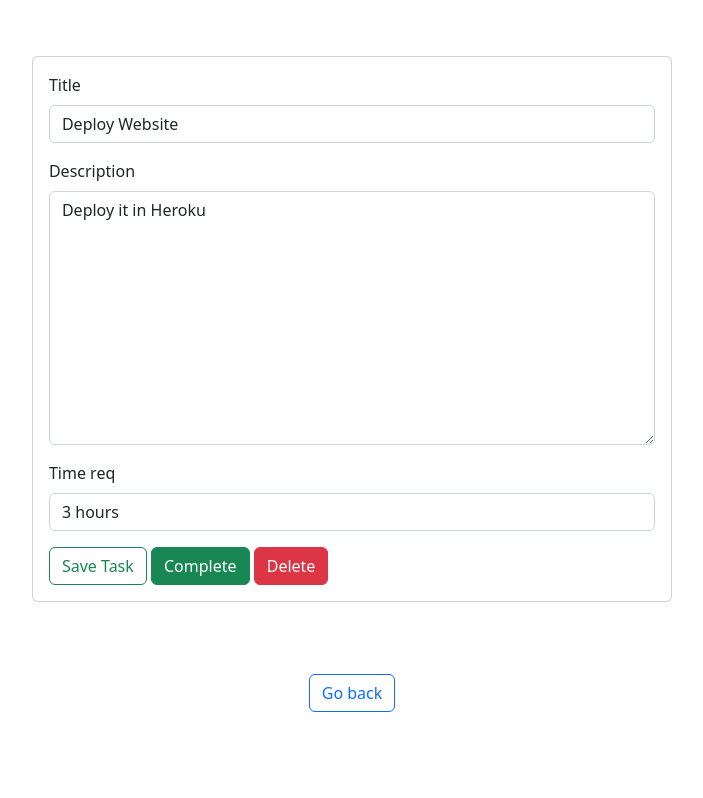
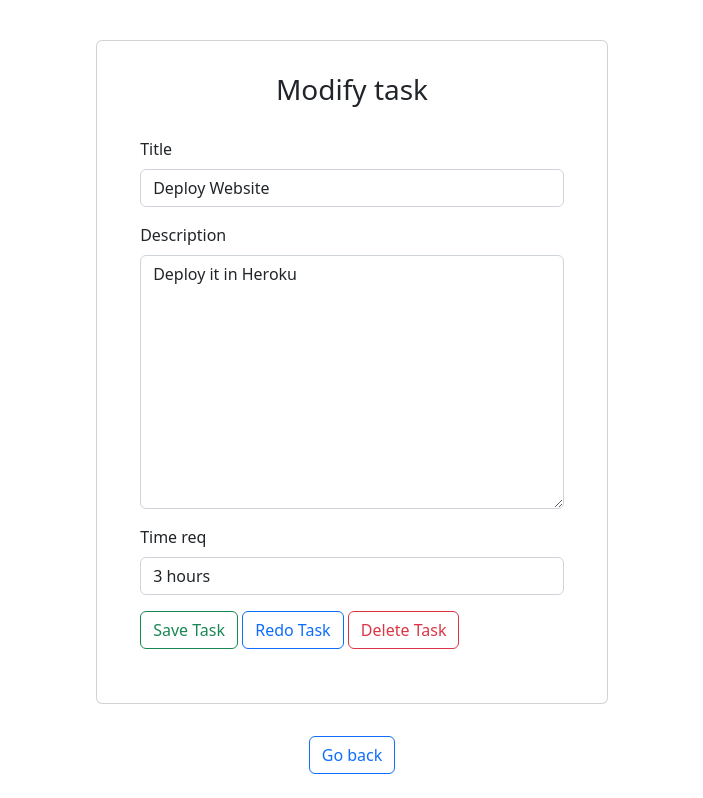
Before and after one commit to Sriram-Ramakrishnan/task-planner-django, a Django app: page /task/10 in a window 1280 px wide. Shown: the part 56-854 px from the top of the page, without its empty margins (288-991 px from the left). Before the commit the page ends 768 px from the top, so only its background shows below. Run offline with Django 4.2, Linux system fonts and the light colour scheme; a user stored in the database is signed in; data comes from the database, SQL or seed files in the repository; both versions use the stored data as it was after the commit.

Commit message:
Fixed alignment issues

```diff
--- a/taskplanner/static/taskplanner/styles.css
+++ b/taskplanner/static/taskplanner/styles.css
@@ -65,7 +65,12 @@
 
 /* ---------------------Individual Tasks----------------------------- */
 .task{
+    margin: 2.5% 0;
     padding: 2.5%;
+    width: 40%;
+}
+.task .task{
+    width: 100%;
 }
 
 
--- a/taskplanner/templates/taskplanner/addtask.html
+++ b/taskplanner/templates/taskplanner/addtask.html
@@ -14,8 +14,9 @@
                 <textarea name="description" cols="40" rows="10" id="id_description" class="form-control"></textarea>
             </div>
             <div class="mb-3">
-                <label for="id_time_req" class="form-label">Time req</label>
+                <label for="id_time_req" class="form-label">Time required</label>
                 <input type="text" name="time_req" id="id_time_req" class="form-control">
+                <div class="form-text"> You can enter time in any format <br> E.g. 45 minutes, 2 hours </div>
             </div>
         {% csrf_token %}
         <button type="submit" class="btn btn-outline-success"> Create Task</button>
--- a/taskplanner/templates/taskplanner/base.html
+++ b/taskplanner/templates/taskplanner/base.html
@@ -66,4 +66,7 @@
     </div>
 
 </body>
+<script src="https://code.jquery.com/jquery-3.4.1.slim.min.js" integrity="sha384-J6qa4849blE2+poT4WnyKhv5vZF5SrPo0iEjwBvKU7imGFAV0wwj1yYfoRSJoZ+n" crossorigin="anonymous"></script>
+<script src="https://cdn.jsdelivr.net/npm/@popperjs/core@2.11.6/dist/umd/popper.min.js" integrity="sha384-oBqDVmMz9ATKxIep9tiCxS/Z9fNfEXiDAYTujMAeBAsjFuCZSmKbSSUnQlmh/jp3" crossorigin="anonymous"></script>
+<script src="https://cdn.jsdelivr.net/npm/bootstrap@5.2.3/dist/js/bootstrap.min.js" integrity="sha384-cuYeSxntonz0PPNlHhBs68uyIAVpIIOZZ5JqeqvYYIcEL727kskC66kF92t6Xl2V" crossorigin="anonymous"></script>
 </html>
--- a/taskplanner/templates/taskplanner/home.html
+++ b/taskplanner/templates/taskplanner/home.html
@@ -16,8 +16,12 @@
             {% if task.description %}
                 {{task.description}}
             {% endif %}
-            <a href="{% url 'viewtask' task.id %}"> Click here to view!</a>
+            <a href="{% url 'viewtask' task.id %}" class="stretched-link"></a>
             </div>
+            <div class="card-footer">
+                {% if task.time_req %}
+                    Time needed to complete: {{task.time_req}}
+                {% endif %}</div>
         </div></li>
         {% endfor %}
     </ul>
--- a/taskplanner/templates/taskplanner/task.html
+++ b/taskplanner/templates/taskplanner/task.html
@@ -2,8 +2,8 @@
 {% block content %}
 
 <h2 class="text-danger"> {{ error }}</h2>
-<div class="tasks">
-    <div class="card ">
+    <div class="card task">
+        <h3 class="text-center">Modify task</h3>
         <!-- Save your task -->
         <form action="" method="post" class="task">
             <div class="mb-3">
@@ -20,15 +20,28 @@
             </div>
         {% csrf_token %}
         <button type="submit" class="btn btn-outline-success"> Save Task</button>
-        <button type="button" class="btn btn-success" onclick="$('#complete').click()">Complete</button>
-        <button type="button" class="btn btn-danger" onclick="$('#delete').click()">Delete</button>
+        {% if task.completed is None %}
+        <button type="button" class="btn btn-outline-primary" onclick="$('#complete').click()">Complete Task</button>
+        {% else %}
+        <button type="button" class="btn btn-outline-primary" onclick="$('#complete').click()">Redo Task </button>
+        {% endif %}
+        <button type="button" class="btn btn-outline-danger" onclick="$('#delete').click()">Delete Task </button>
         </form>
         <div class="buttons">
             <!-- Complete the task -->
+            {% if task.completed is None %}
             <form style='display: none;' action="{% url 'completetask' task.id %}" method="post">
                 {% csrf_token %}
                 <button type="submit" id="complete"> Complete Task </button>
             </form>
+            <!-- If user wants to use the task again -->
+            {% else %}
+            <form style='display: none;' action="{% url 'redotask' task.id %}" method="post">
+                {% csrf_token %}
+                <button type="submit" id="complete"> Complete Task </button>
+            </form>
+            {% endif %}
+
             <!-- Delete the task -->
             <form style='display: none;' action="{% url 'deletetask' task.id %}" method="post">
                 {% csrf_token %}
@@ -36,7 +49,6 @@
             </form>
         </div>
     </div>
-</div>
+<a href="{% url 'home' %}" class="btn btn-outline-primary"> Go back </a>
 <br>
-<a href="{% url 'home' %}" class="btn btn-outline-primary"> Go back </a>
 {% endblock %}
```
Also changed, not shown: taskplanner/templates/taskplanner/completedtasks.html (+2 -9 lines), db.sqlite3.
